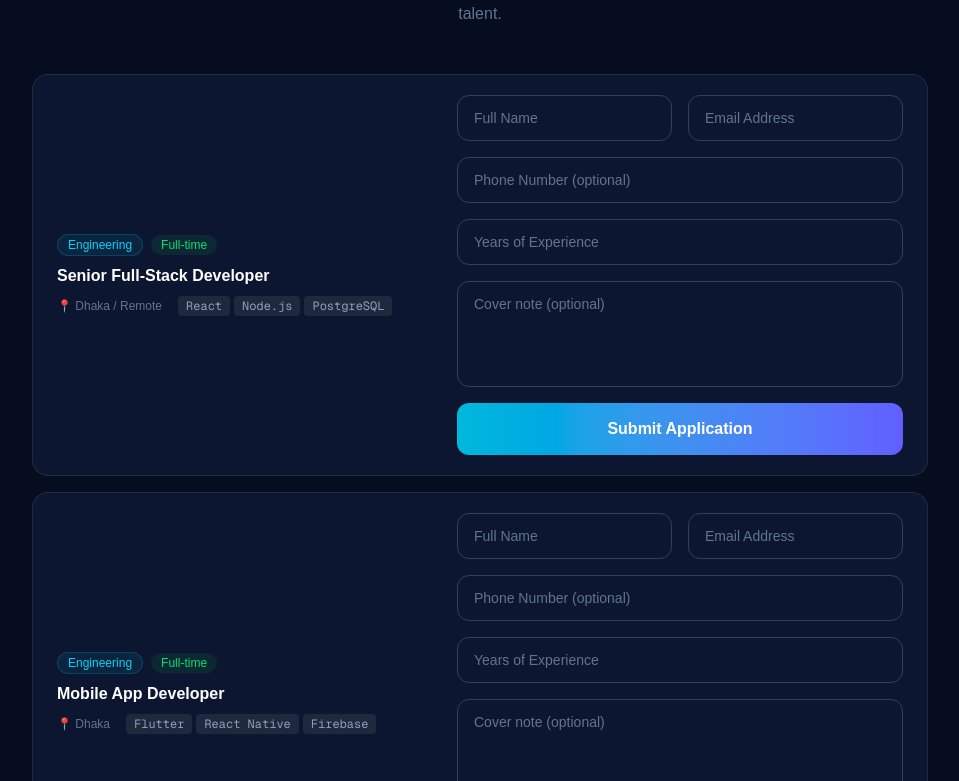
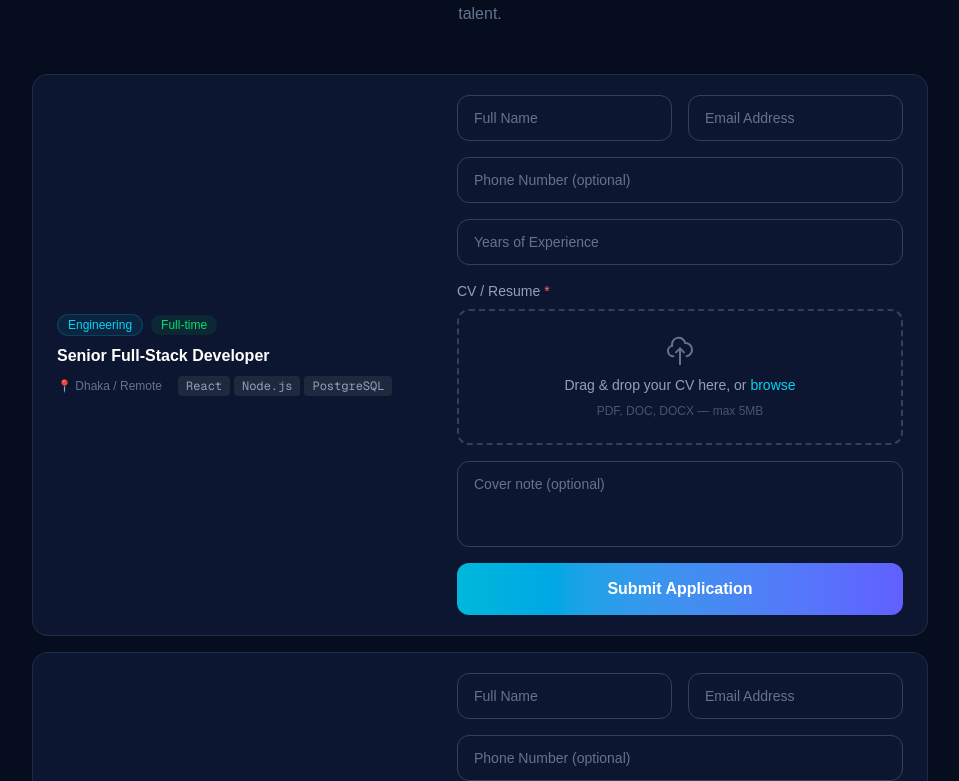
Before and after one commit to Userbyte-Solutions/userbyte_company, a Next.js app: page /careers in a window 1280 px wide. Shown: the part 1180-1961 px from the top of the page, without its empty margins (160-1119 px from the left). Built offline with nearby package versions, Linux system fonts and the light colour scheme; no server answers.

Commit message:
build cv upload system

```diff
--- a/src/app/actions/admin.js
+++ b/src/app/actions/admin.js
@@ -65,6 +65,8 @@ export async function submitApplicationAction(prevState, formData) {
     position: formData.get('position'),
     experience: formData.get('experience') || '',
     message: formData.get('message') || '',
+    cvUrl: formData.get('cvUrl') || '',
+    cvName: formData.get('cvName') || '',
   })
   return { success: true }
 }
--- a/src/app/admin/applications/page.js
+++ b/src/app/admin/applications/page.js
@@ -68,6 +68,18 @@ export default async function ApplicationsPage() {
                   </div>
                 )}
 
+                {a.cvUrl && (
+                  <div className="mb-4">
+                    <a href={a.cvUrl} target="_blank" rel="noopener noreferrer"
+                      className="inline-flex items-center gap-2 px-4 py-2 bg-indigo-500/10 border border-indigo-500/30 text-indigo-400 text-sm font-medium rounded-xl hover:bg-indigo-500/20 transition-colors">
+                      <svg className="w-4 h-4" fill="none" stroke="currentColor" viewBox="0 0 24 24">
+                        <path strokeLinecap="round" strokeLinejoin="round" strokeWidth={2} d="M12 10v6m0 0l-3-3m3 3l3-3m2 8H7a2 2 0 01-2-2V5a2 2 0 012-2h5.586a1 1 0 01.707.293l5.414 5.414a1 1 0 01.293.707V19a2 2 0 01-2 2z" />
+                      </svg>
+                      Download CV — {a.cvName || 'resume'}
+                    </a>
+                  </div>
+                )}
+
                 <div className="flex gap-2 flex-wrap">
                   {['accepted', 'rejected', 'pending'].map((status) => (
                     <form key={status} action={updateAppStatusAction}>
--- a/src/components/ApplyForm.js
+++ b/src/components/ApplyForm.js
@@ -1,12 +1,77 @@
 'use client'
 
-import { useActionState } from 'react'
+import { useState, useRef } from 'react'
+import { storage } from '@/lib/firebase'
+import { ref, uploadBytesResumable, getDownloadURL } from 'firebase/storage'
 import { submitApplicationAction } from '@/app/actions/admin'
 
-const initialState = null
+const ACCEPTED = '.pdf,.doc,.docx'
+const MAX_MB = 5
 
 export default function ApplyForm({ position }) {
-  const [state, formAction, pending] = useActionState(submitApplicationAction, initialState)
+  const [state, setState] = useState(null)
+  const [pending, setPending] = useState(false)
+  const [cvFile, setCvFile] = useState(null)
+  const [cvError, setCvError] = useState('')
+  const [uploadProgress, setUploadProgress] = useState(0)
+  const [dragging, setDragging] = useState(false)
+  const fileInputRef = useRef(null)
+
+  function validateFile(file) {
+    if (!file) return 'Please select a CV file'
+    const ext = file.name.split('.').pop().toLowerCase()
+    if (!['pdf', 'doc', 'docx'].includes(ext)) return 'Only PDF, DOC, DOCX allowed'
+    if (file.size > MAX_MB * 1024 * 1024) return `File must be under ${MAX_MB}MB`
+    return ''
+  }
+
+  function handleFileChange(file) {
+    const err = validateFile(file)
+    setCvError(err)
+    if (!err) setCvFile(file)
+    else setCvFile(null)
+  }
+
+  function handleDrop(e) {
+    e.preventDefault()
+    setDragging(false)
+    const file = e.dataTransfer.files?.[0]
+    if (file) handleFileChange(file)
+  }
+
+  async function uploadCV() {
+    return new Promise((resolve, reject) => {
+      const storageRef = ref(storage, `cvs/${Date.now()}_${cvFile.name}`)
+      const task = uploadBytesResumable(storageRef, cvFile)
+      task.on('state_changed',
+        (snap) => setUploadProgress(Math.round((snap.bytesTransferred / snap.totalBytes) * 100)),
+        reject,
+        async () => resolve(await getDownloadURL(task.snapshot.ref))
+      )
+    })
+  }
+
+  async function handleSubmit(e) {
+    e.preventDefault()
+    const err = validateFile(cvFile)
+    if (err) { setCvError(err); return }
+
+    setPending(true)
+    setUploadProgress(0)
+
+    try {
+      const cvUrl = await uploadCV()
+      const formData = new FormData(e.target)
+      formData.set('cvUrl', cvUrl)
+      formData.set('cvName', cvFile.name)
+      const result = await submitApplicationAction(null, formData)
+      setState(result)
+    } catch {
+      setCvError('CV upload failed. Please try again.')
+    } finally {
+      setPending(false)
+    }
+  }
 
   if (state?.success) {
     return (
@@ -19,23 +84,96 @@ export default function ApplyForm({ position }) {
   }
 
   return (
-    <form action={formAction} className="flex flex-col gap-4">
+    <form onSubmit={handleSubmit} className="flex flex-col gap-4">
       <input type="hidden" name="position" value={position} />
+
       <div className="grid grid-cols-1 sm:grid-cols-2 gap-4">
         <input name="name" type="text" placeholder="Full Name" required
           className="bg-[#0d1630] border border-slate-700 text-slate-200 placeholder-slate-500 rounded-xl px-4 py-3 text-sm focus:outline-none focus:border-cyan-500 transition-colors" />
         <input name="email" type="email" placeholder="Email Address" required
           className="bg-[#0d1630] border border-slate-700 text-slate-200 placeholder-slate-500 rounded-xl px-4 py-3 text-sm focus:outline-none focus:border-cyan-500 transition-colors" />
       </div>
+
       <input name="phone" type="tel" placeholder="Phone Number (optional)"
         className="bg-[#0d1630] border border-slate-700 text-slate-200 placeholder-slate-500 rounded-xl px-4 py-3 text-sm focus:outline-none focus:border-cyan-500 transition-colors" />
+
       <input name="experience" type="text" placeholder="Years of Experience"
         className="bg-[#0d1630] border border-slate-700 text-slate-200 placeholder-slate-500 rounded-xl px-4 py-3 text-sm focus:outline-none focus:border-cyan-500 transition-colors" />
-      <textarea name="message" rows={4} placeholder="Cover note (optional)"
+
+      {/* CV Drop Zone */}
+      <div>
+        <label className="text-slate-400 text-sm mb-2 block">CV / Resume <span className="text-red-400">*</span></label>
+        <div
+          onDragOver={(e) => { e.preventDefault(); setDragging(true) }}
+          onDragLeave={() => setDragging(false)}
+          onDrop={handleDrop}
+          onClick={() => fileInputRef.current?.click()}
+          className={`relative border-2 border-dashed rounded-xl p-6 text-center cursor-pointer transition-all ${
+            dragging ? 'border-cyan-400 bg-cyan-500/10' :
+            cvFile ? 'border-green-500/50 bg-green-500/5' :
+            'border-slate-700 hover:border-cyan-500/50 hover:bg-cyan-500/5'
+          }`}
+        >
+          <input
+            ref={fileInputRef}
+            type="file"
+            accept={ACCEPTED}
+            className="hidden"
+            onChange={(e) => handleFileChange(e.target.files?.[0])}
+          />
+
+          {cvFile ? (
+            <div className="flex items-center justify-center gap-3">
+              <span className="text-2xl">📄</span>
+              <div className="text-left">
+                <p className="text-green-400 text-sm font-medium">{cvFile.name}</p>
+                <p className="text-slate-500 text-xs">{(cvFile.size / 1024).toFixed(0)} KB — ready to upload</p>
+              </div>
+              <button type="button" onClick={(e) => { e.stopPropagation(); setCvFile(null); setCvError('') }}
+                className="ml-auto text-slate-500 hover:text-red-400 transition-colors text-lg">✕</button>
+            </div>
+          ) : (
+            <div className="flex flex-col items-center gap-2">
+              <svg className="w-8 h-8 text-slate-500" fill="none" stroke="currentColor" viewBox="0 0 24 24">
+                <path strokeLinecap="round" strokeLinejoin="round" strokeWidth={1.5} d="M7 16a4 4 0 01-.88-7.903A5 5 0 1115.9 6L16 6a5 5 0 011 9.9M15 13l-3-3m0 0l-3 3m3-3v12" />
+              </svg>
+              <p className="text-slate-400 text-sm">Drag & drop your CV here, or <span className="text-cyan-400">browse</span></p>
+              <p className="text-slate-600 text-xs">PDF, DOC, DOCX — max {MAX_MB}MB</p>
+            </div>
+          )}
+        </div>
+
+        {/* Upload progress */}
+        {pending && uploadProgress > 0 && uploadProgress < 100 && (
+          <div className="mt-2">
+            <div className="flex justify-between text-xs text-slate-500 mb-1">
+              <span>Uploading CV...</span>
+              <span>{uploadProgress}%</span>
+            </div>
+            <div className="w-full bg-slate-800 rounded-full h-1.5">
+              <div className="bg-gradient-to-r from-cyan-500 to-indigo-500 h-1.5 rounded-full transition-all"
+                style={{ width: `${uploadProgress}%` }} />
+            </div>
+          </div>
+        )}
+
+        {cvError && <p className="text-red-400 text-xs mt-1.5">⚠ {cvError}</p>}
+      </div>
+
+      <textarea name="message" rows={3} placeholder="Cover note (optional)"
         className="bg-[#0d1630] border border-slate-700 text-slate-200 placeholder-slate-500 rounded-xl px-4 py-3 text-sm focus:outline-none focus:border-cyan-500 transition-colors resize-none" />
+
       <button type="submit" disabled={pending}
-        className="px-8 py-3.5 bg-gradient-to-r from-cyan-500 to-indigo-500 text-white font-semibold rounded-xl hover:opacity-90 transition-opacity disabled:opacity-60">
-        {pending ? 'Submitting...' : 'Submit Application'}
+        className="px-8 py-3.5 bg-gradient-to-r from-cyan-500 to-indigo-500 text-white font-semibold rounded-xl hover:opacity-90 transition-opacity disabled:opacity-60 flex items-center justify-center gap-2">
+        {pending ? (
+          <>
+            <svg className="w-4 h-4 animate-spin" fill="none" viewBox="0 0 24 24">
+              <circle className="opacity-25" cx="12" cy="12" r="10" stroke="currentColor" strokeWidth="4" />
+              <path className="opacity-75" fill="currentColor" d="M4 12a8 8 0 018-8v8z" />
+            </svg>
+            {uploadProgress < 100 ? `Uploading CV ${uploadProgress}%...` : 'Submitting...'}
+          </>
+        ) : 'Submit Application'}
       </button>
     </form>
   )
--- a/src/lib/firebase.js
+++ b/src/lib/firebase.js
@@ -1,6 +1,7 @@
 import { initializeApp, getApps, getApp } from "firebase/app";
 import { getFirestore } from "firebase/firestore";
 import { getAuth } from "firebase/auth";
+import { getStorage } from "firebase/storage";
 
 const firebaseConfig = {
   apiKey: process.env.NEXT_PUBLIC_FIREBASE_API_KEY,
@@ -14,5 +15,6 @@ const firebaseConfig = {
 const app = !getApps().length ? initializeApp(firebaseConfig) : getApp();
 const db = getFirestore(app);
 const auth = getAuth(app);
+const storage = getStorage(app);
 
-export { db, auth };
+export { db, auth, storage };
--- a/src/lib/store.js
+++ b/src/lib/store.js
@@ -48,7 +48,6 @@ export async function addApplication(data) {
     createdAt: serverTimestamp(),
   })
 }
-
 export async function getApplications() {
   const q = query(collection(db, 'applications'), orderBy('createdAt', 'desc'))
   const snap = await getDocs(q)
```
